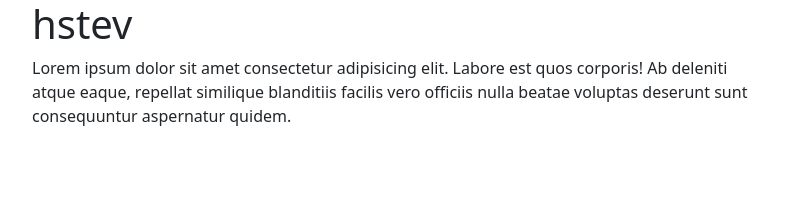
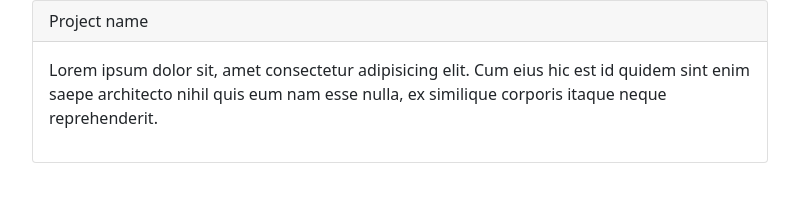
Before and after one commit to hstev/webpack-base-project, a website built with webpack: page example.html in a window 1280 px wide. Shown: the whole page, without its empty margins (240-1039 px from the left). Built offline with nearby package versions, Linux system fonts and the light colour scheme.

Commit message:
updated example.html

```diff
--- a/example.html
+++ b/example.html
@@ -4,7 +4,7 @@
     <meta charset="UTF-8">
     <meta http-equiv="X-UA-Compatible" content="IE=edge">
     <meta name="viewport" content="width=device-width, initial-scale=1.0, user-scalable=no">
-    <title>hstev - Full Stack Web Developer</title>
+    <title>Project name</title>
     <link rel="stylesheet" href="libs/bootstrap.min.css">
     <link rel="stylesheet" href="libs/animate.min.css">
 </head>
@@ -12,8 +12,14 @@
     <div class="container">
         <div class="row">
             <div class="col-md-8 mx-auto">
-                <h1>hstev</h1>
-                <p>Lorem ipsum dolor sit amet consectetur adipisicing elit. Labore est quos corporis! Ab deleniti atque eaque, repellat similique blanditiis facilis vero officiis nulla beatae voluptas deserunt sunt consequuntur aspernatur quidem.</p>
+                <div class="card">
+                    <div class="card-header">
+                        Project name
+                    </div>
+                    <div class="card-body">
+                        <p>Lorem ipsum dolor sit, amet consectetur adipisicing elit. Cum eius hic est id quidem sint enim saepe architecto nihil quis eum nam esse nulla, ex similique corporis itaque neque reprehenderit.</p>
+                    </div>
+                </div>
             </div>
         </div>
     </div>
```
